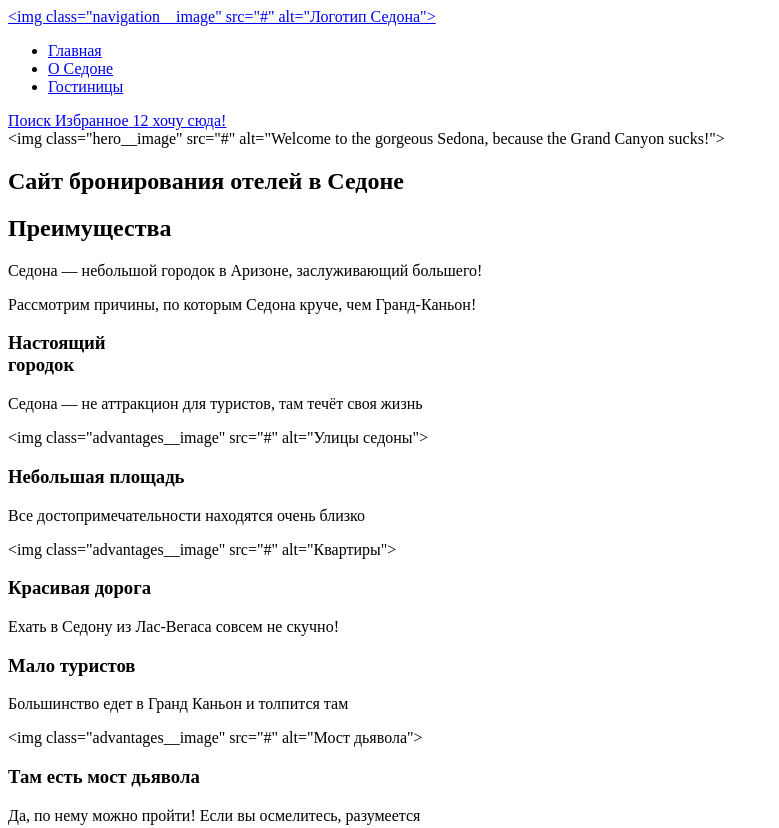
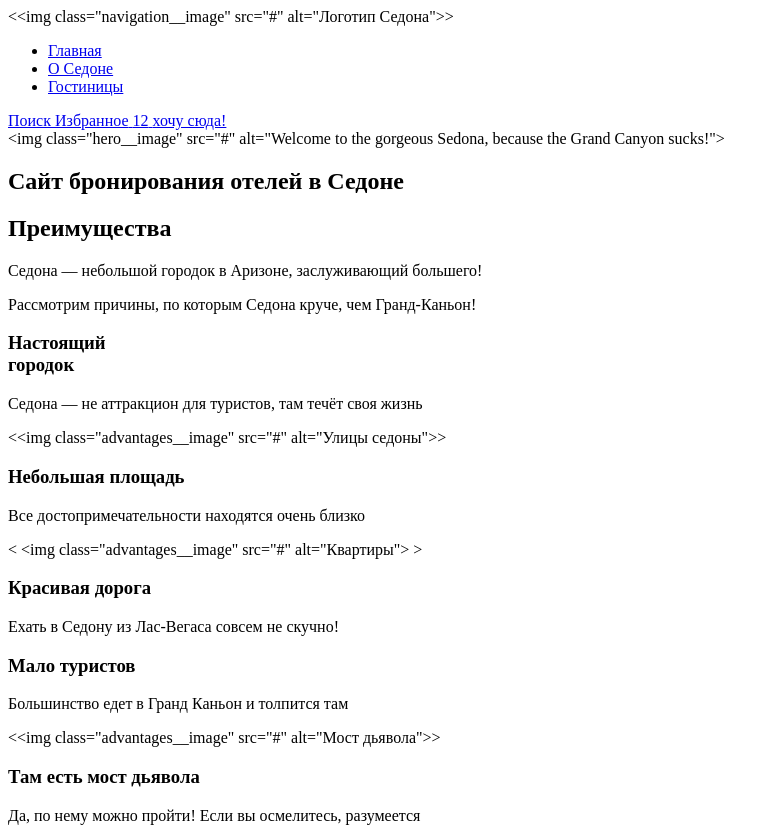
Before and after one commit to FrontAram99/2475789-sedona-2, a plain HTML site: page index.html in a window 1280 px wide. Shown: the top 828 px of the page, without its empty margins (0-779 px from the left). Drawn offline with Linux system fonts and the light colour scheme.

Commit message:
исправление ошибок (1)

```diff
--- a/index.html
+++ b/index.html
@@ -9,9 +9,8 @@
   <body class="page">
     <header class="page-header">
       <nav class="page-header__navigation navigation">
-        <a class="navigation__logo" href="index.html">
-          &lt;img class="navigation__image" src="#" alt="Логотип Седона"&gt;
-        </a>
+        <a class="navigation__logo" href="index.html"></a>
+          <&lt;img class="navigation__image" src="#" alt="Логотип Седона"&gt;>
         <ul class="navigation__list">
           <li class="navigation__item">
             <a class="navigation__link navigation__link_current" href="#">Главная</a>
@@ -52,14 +51,14 @@
         <article class="advantages__item">
           <h3 class="advantages__title">Настоящий<br>городок</h3>
           <p class="advantages__text">Седона — не аттракцион для туристов, там течёт своя жизнь</p>
-          &lt;img class="advantages__image" src="#" alt="Улицы седоны"&gt;
+          <&lt;img class="advantages__image" src="#" alt="Улицы седоны"&gt;>
         </article>
 
         <article class="advantages__item">
           <h3 class="advantages__title">Небольшая
             площадь</h3>
           <p class="advantages__text">Все достопримечательности находятся очень близко</p>
-          &lt;img class="advantages__image" src="#" alt="Квартиры"&gt;
+          < &lt;img class="advantages__image" src="#" alt="Квартиры"&gt; >
         </article>
 
         <article class="advantages__item">
@@ -75,7 +74,7 @@
         </article>
 
         <article class="advantages__item">
-          &lt;img class="advantages__image" src="#" alt="Мост дьявола"&gt;
+          <&lt;img class="advantages__image" src="#" alt="Мост дьявола"&gt;>
           <h3 class="advantages__title">Там есть
             мост дьявола</h3>
           <p class="advantages__text">Да, по нему можно пройти! Если вы осмелитесь, разумеется</p>
```
Also changed, not shown: catalog.html (+2 -3 lines).
